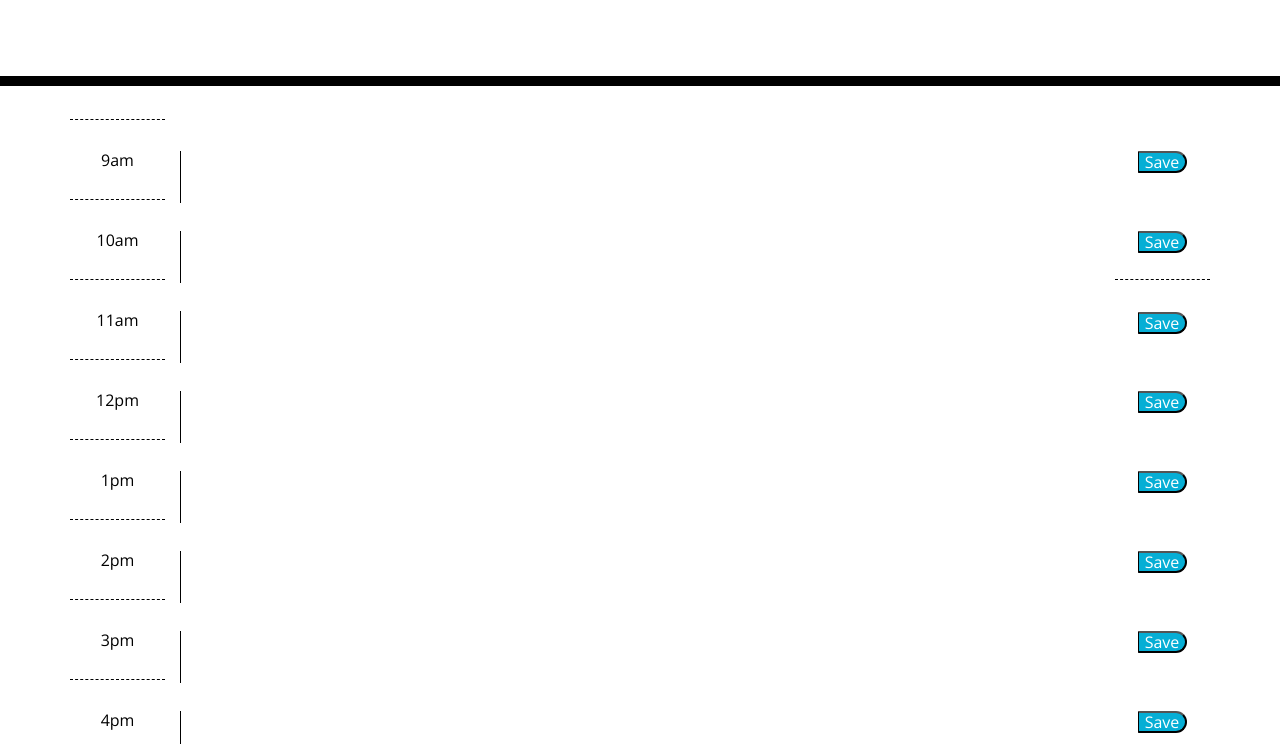
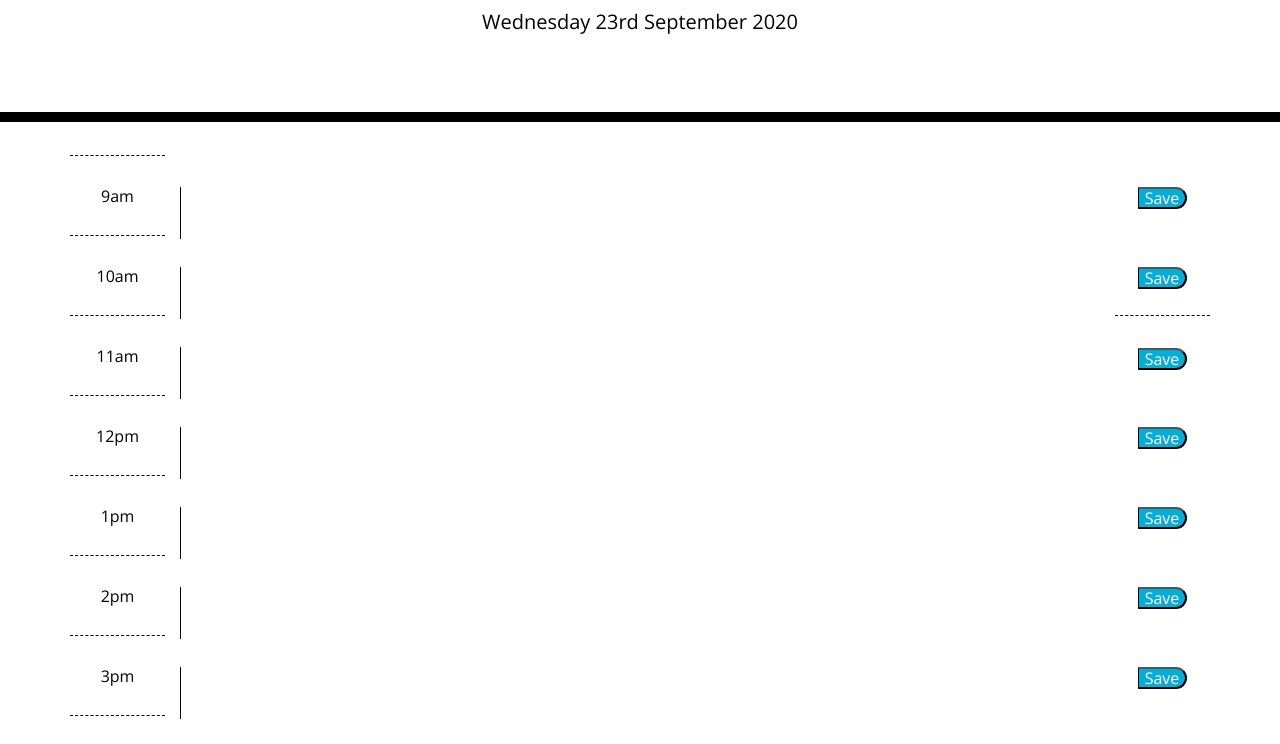
Before and after one commit to atifih/Day_Planner, a plain HTML site: page index.html in a window 1280 px wide. Shown: the part 182-926 px from the top of the page. Drawn offline with nearby package versions, Linux system fonts and the light colour scheme.

Commit message:
Implemented the date showing on screen

```diff
--- a/index.html
+++ b/index.html
@@ -135,8 +135,8 @@
     </div>
 
     <script src="https://code.jquery.com/jquery-3.4.1.min.js"></script>
+    <script src="https://cdnjs.cloudflare.com/ajax/libs/moment.js/2.24.0/moment.min.js"></script>
     <script src="jquery.js"></script>
-    <script src="https://cdnjs.cloudflare.com/ajax/libs/moment.js/2.24.0/moment.min.js"></script>
 </body>
 
 </html>
--- a/jquery.js
+++ b/jquery.js
@@ -22,9 +22,10 @@ function renderAppDetails() {
         var tex;
 
     */
-    const dateVar = moment().format("DoM MM YYYY");
+
+    const dateVar = moment().format("dddd Do MMMM YYYY");
     console.log(dateVar);
-    $("#currentDay").innerHTML = dateVar;
+    $("#currentDay").text(dateVar);
 
     $("#text9").val(localStorage.getItem("9"));
     $("#text10").val(localStorage.getItem("10"));
```
